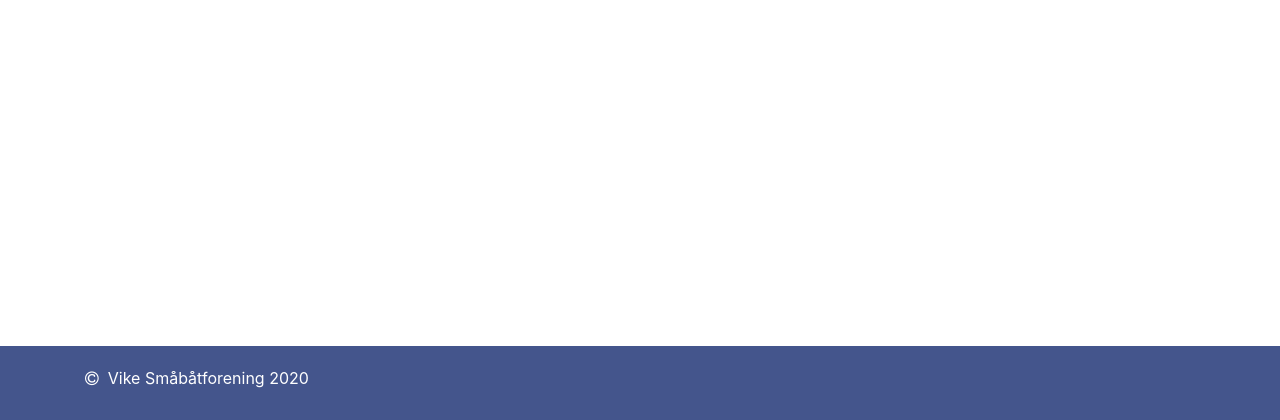
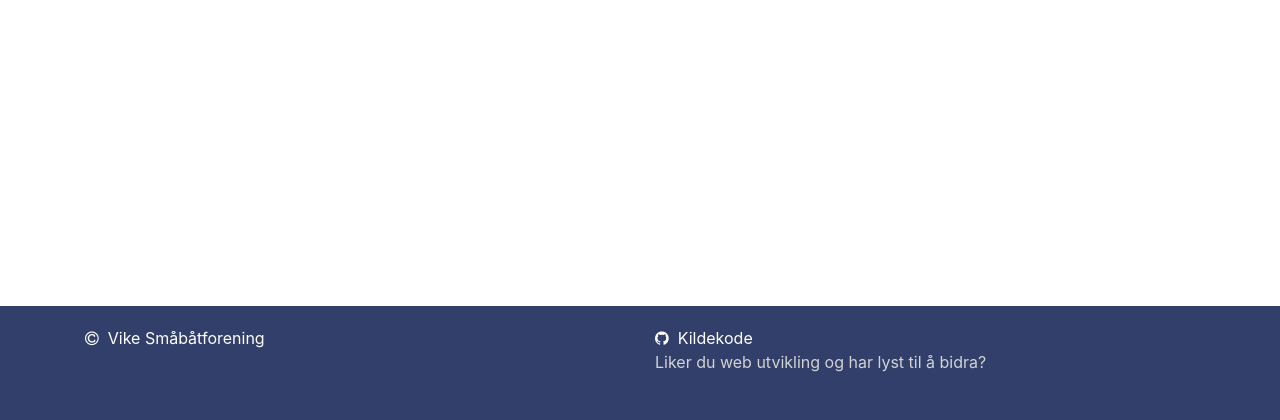
Before and after one commit to gohovd/vsbf_php, a PHP site: page /kontakt.php in a window 1280 px wide. Shown: the part 380-800 px from the top of the page. Run offline with PHP 8.4, Linux system fonts and the light colour scheme; some libraries are stand-ins or nearby versions.

Commit message:
foot and style

```diff
--- a/css/style.css
+++ b/css/style.css
@@ -195,7 +195,6 @@ button:disabled:hover {
     color: black;
     margin-top: 15px;
     margin-bottom: 35px;
-    font-family: Arial, Helvetica, sans-serif;
 
     padding-left: 20px;
     padding-right: 20px;
@@ -241,7 +240,7 @@ footer {
     padding-bottom: 30px;
     position: absolute;
     bottom: 0;
-    background-color: rgb(68, 85, 140);
+    background-color: rgb(50, 63, 107);
     color: white;
     text-align: left;
     width: 100vw;
--- a/foot.php
+++ b/foot.php
@@ -3,7 +3,12 @@
 
     <div class="row">
       <div class="col-md-6">
-        <i class="fa fa-copyright" aria-hidden="true"></i>&nbsp;&nbsp;Vike Småbåtforening 2020
+        <i class="fa fa-copyright" aria-hidden="true"></i>&nbsp;&nbsp;Vike Småbåtforening<br>
+      </div>
+      <div class="col-md-6">
+        <i class="fa fa-github" aria-hidden="true"></i>&nbsp;&nbsp;<a style="color: white;"
+        href="https://github.com/gohovd/vsbf_php">Kildekode</a><br>
+        <p style="color: lightgray;">Liker du web utvikling og har lyst til å bidra?</p>
       </div>
     </div>
 
```
